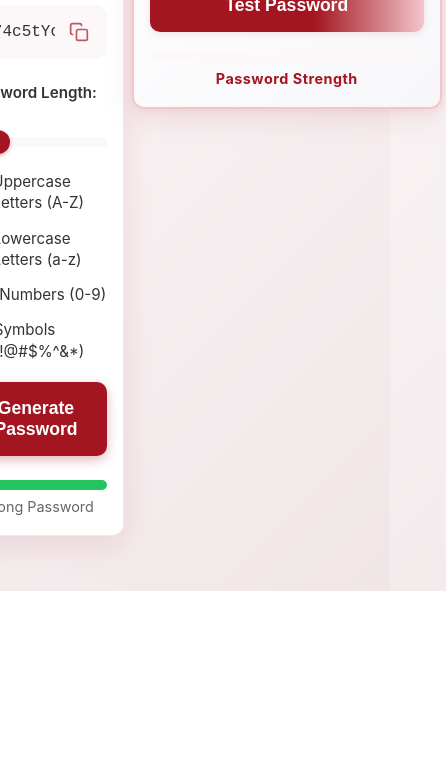
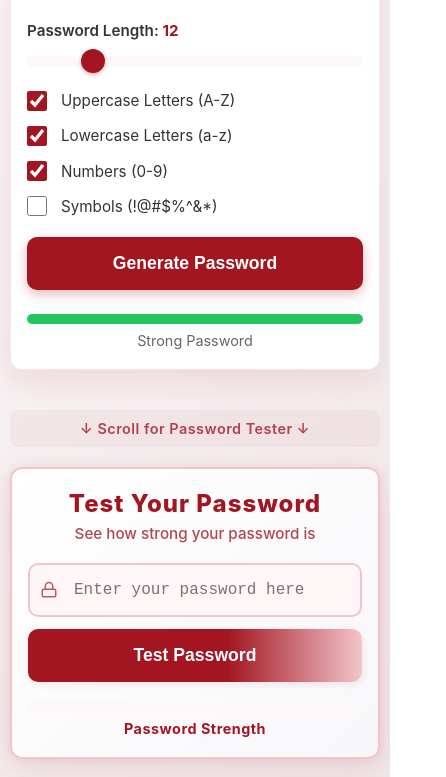
Before and after one commit to ChiefYasser/password-generator, a plain HTML site: page index.html in a window 390 px wide. Shown: the part 253-1030 px from the top of the page, 446 px wide, since content can reach past the window. Before the commit the page ends 844 px from the top, so only its background shows below. Drawn offline with Linux system fonts and the light colour scheme.

Commit message:
Fix mobile layout to force scrolling between generator and tester sections

```diff
--- a/style.css
+++ b/style.css
@@ -429,22 +429,45 @@ h1 {
 /* Enhanced Mobile Responsiveness */
 @media (max-width: 480px) {
     body {
-        align-items: flex-start;
-        justify-content: center;
-        padding: 10px;
-        min-height: 100vh;
+        display: block;
+        align-items: unset;
+        justify-content: unset;
+        padding: 15px 10px;
+        min-height: auto;
         overflow-y: auto;
     }
 
     .container {
-        margin: 10px 0;
+        margin: 20px 0;
         max-width: 100%;
         padding: 0;
     }
 
+    /* Add scroll indicator for tester section */
+    .container + .container {
+        margin-top: 40px;
+        position: relative;
+    }
+
+    .container + .container::before {
+        content: "↓ Scroll for Password Tester ↓";
+        display: block;
+        text-align: center;
+        color: #A31621;
+        font-size: 0.9rem;
+        font-weight: 600;
+        margin-bottom: 20px;
+        opacity: 0.8;
+        letter-spacing: 0.5px;
+        padding: 10px;
+        background: rgba(163, 22, 33, 0.05);
+        border-radius: 8px;
+    }
+
+    /* Ensure cards have proper spacing */
     .card {
+        margin-bottom: 20px;
         padding: 20px 16px;
-        margin: 4px;
         border-radius: 12px;
     }
 
@@ -542,23 +565,6 @@ h1 {
     }
 
     /* Tester section mobile improvements */
-    .container + .container {
-        margin-top: 30px;
-        position: relative;
-    }
-
-    .container + .container::before {
-        content: "↓ Scroll for Password Tester ↓";
-        display: block;
-        text-align: center;
-        color: #A31621;
-        font-size: 0.8rem;
-        font-weight: 600;
-        margin-bottom: 15px;
-        opacity: 0.8;
-        letter-spacing: 0.5px;
-    }
-
     .password-tester {
         flex-direction: column;
         gap: 12px;
@@ -682,17 +688,20 @@ h1 {
 /* Landscape orientation improvements */
 @media (max-height: 600px) and (orientation: landscape) {
     body {
-        align-items: flex-start;
-        padding: 5px;
+        display: block;
+        align-items: unset;
+        justify-content: unset;
+        padding: 10px 5px;
     }
 
     .container {
-        margin: 5px 0;
+        margin: 15px 0;
     }
 
     .container + .container::before {
         content: "→ Scroll for Password Tester →";
-        margin-bottom: 10px;
+        margin-bottom: 15px;
+        font-size: 0.8rem;
     }
 
     .card {
```
